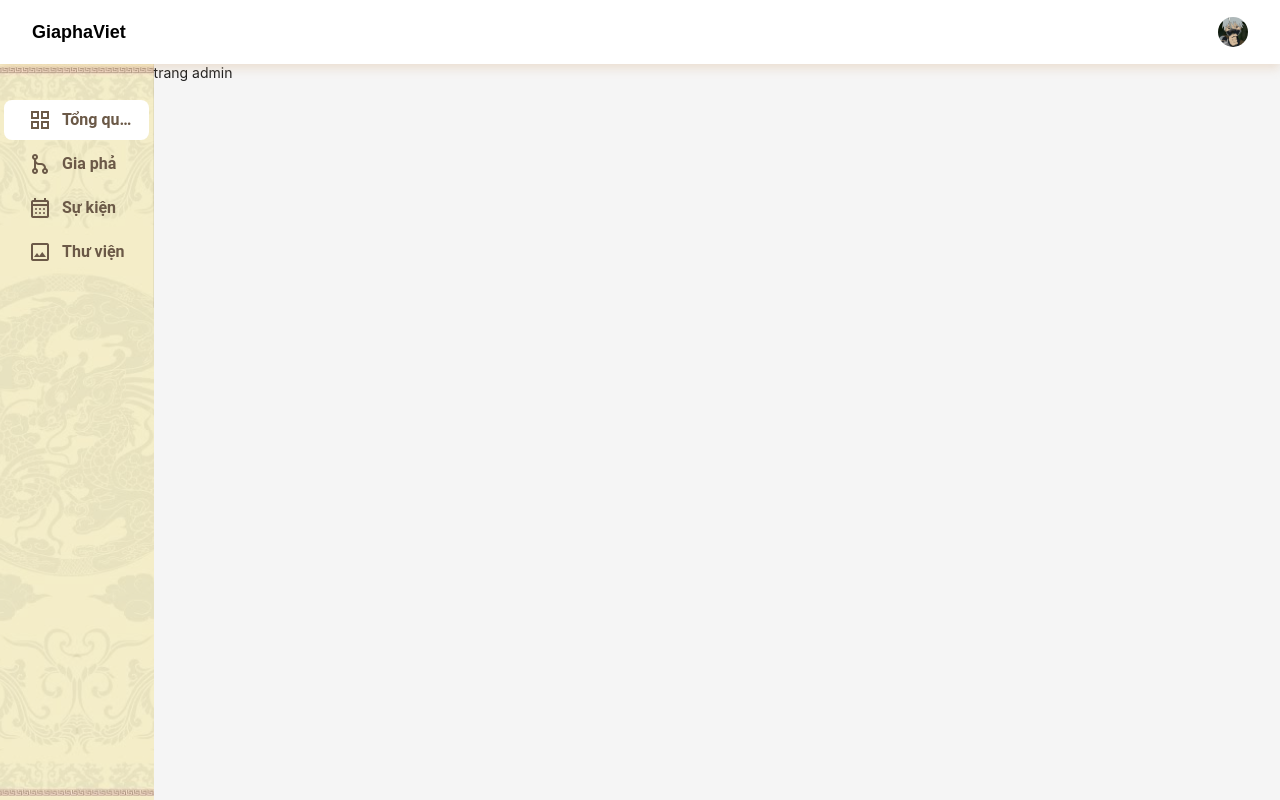
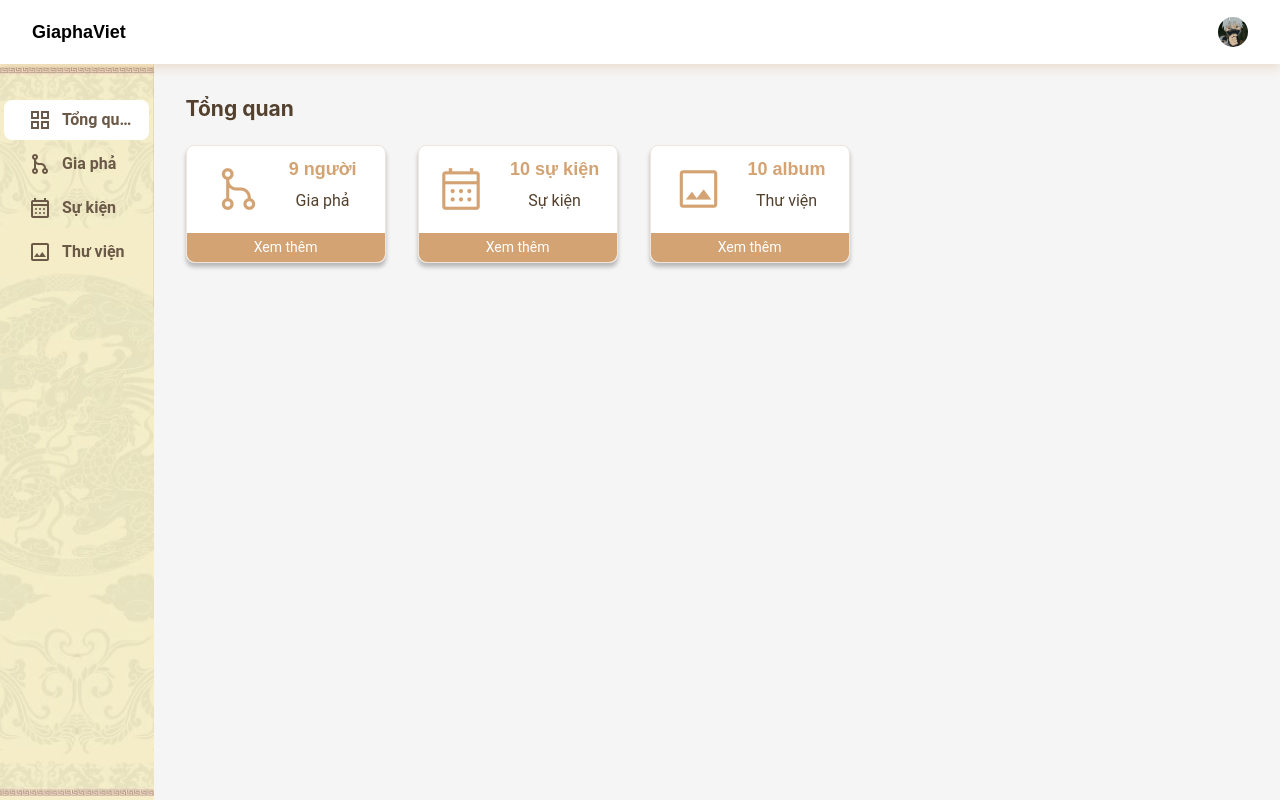
Before and after one commit to hungk4/gia_pha, a React (Create React App) app: page /admin in a window 1280 px wide. Built offline with nearby package versions, Linux system fonts and the light colour scheme.

Commit message:
trang tong quan

```diff
--- /dev/null
+++ b/src/components/Card3/Card3.css
@@ -0,0 +1,49 @@
+.card-3 {
+  border: 1px solid var(--color-light-3);
+  border-radius: 8px;
+  background-color: var(--color-light-1);
+  box-shadow: 0 4px 4px rgba(0, 0, 0, 0.25);
+  width: 200px;
+}
+
+.card-content {
+  display: flex;
+  flex-direction: row;
+  align-items: center;
+  justify-content: center;
+  gap: 24px;
+  padding: 12px 16px;
+}
+
+.card-icon .material-symbols-outlined{
+  font-size: 50px;
+  color: var(--color-primary);
+}
+
+.card-info {
+  display: flex;
+  flex-direction: column;
+  justify-content: center;
+  align-items: center;
+}
+
+.card-text {
+  color: var(--color-primary);
+}
+
+.card-title {
+  color: var(--color-dark-2);
+}
+
+.card-btn {
+  display: block;
+  text-align: center;
+  padding: 4px 8px;
+  background-color: var(--color-primary);
+  color: var(--color-light-1);
+  border-radius: 0px 0px 8px 8px;
+}
+
+.card-btn:hover {
+  color: var(--color-light-1);
+}
--- /dev/null
+++ b/src/components/Card3/Card3.tsx
@@ -0,0 +1,29 @@
+import "./Card3.css";
+
+interface Card3Pops {
+  icon?: string,
+  text?: string,
+  title?: string
+  link?: string;
+}
+
+function Card3({icon, text, title, link="#"} : Card3Pops) {
+  return (
+    <div className="card-3">
+      <div className="card-content">
+        <div className="card-icon">
+          <span className="material-symbols-outlined">{icon}</span>
+        </div>
+        <div className="card-info">
+          <div className="card-text h4">{text}</div>
+          <div className="card-title p1-r">{title}</div>
+        </div>
+      </div>
+      <a href={link} className="card-btn p2-r">
+        Xem thêm
+      </a>
+    </div>
+  );
+}
+
+export default Card3;
--- /dev/null
+++ b/src/views/admin/pages/Home/AdminHome.css
@@ -0,0 +1,9 @@
+.title-page {
+  margin-bottom: 24px;
+}
+
+.overview {
+  display: flex;
+  gap: 32px;
+  flex-wrap: wrap;
+}
--- a/src/views/admin/pages/Home/AdminHome.tsx
+++ b/src/views/admin/pages/Home/AdminHome.tsx
@@ -1,9 +1,36 @@
+import "./AdminHome.css";
+
+import Card3 from "../../../../components/Card3/Card3";
+
 function AdminHome() {
   return (
     <>
-      trang admin
+      <div className="adminhome-container">
+        <h2 className="title-page">Tổng quan</h2>
+
+        <div className="overview">
+          <Card3
+            icon="graph_1"
+            text="9 người"
+            title="Gia phả"
+            link="/admin/gia-pha"
+          />
+          <Card3
+            icon="calendar_month"
+            text="10 sự kiện"
+            title="Sự kiện"
+            link="/admin/su-kien"
+          />
+          <Card3
+            icon="image"
+            text="10 album"
+            title="Thư viện"
+            link="/admin/thu-vien"
+          />
+        </div>
+      </div>
     </>
-  )
+  );
 }
 
 export default AdminHome;
--- a/src/views/admin/partials/AdminLayout.tsx
+++ b/src/views/admin/partials/AdminLayout.tsx
@@ -17,9 +17,9 @@ function AdminLayout() {
     <>
       <Layout style={layoutStyle}>
         <AdminHeader/>
-        <Layout style={{ marginTop: 64 }}>
+        <Layout style={{ marginTop: 64}}>
           <AdminSider/>
-          <Content>
+          <Content style={{padding: 32}}>
             <Outlet />
           </Content>
         </Layout>
```
